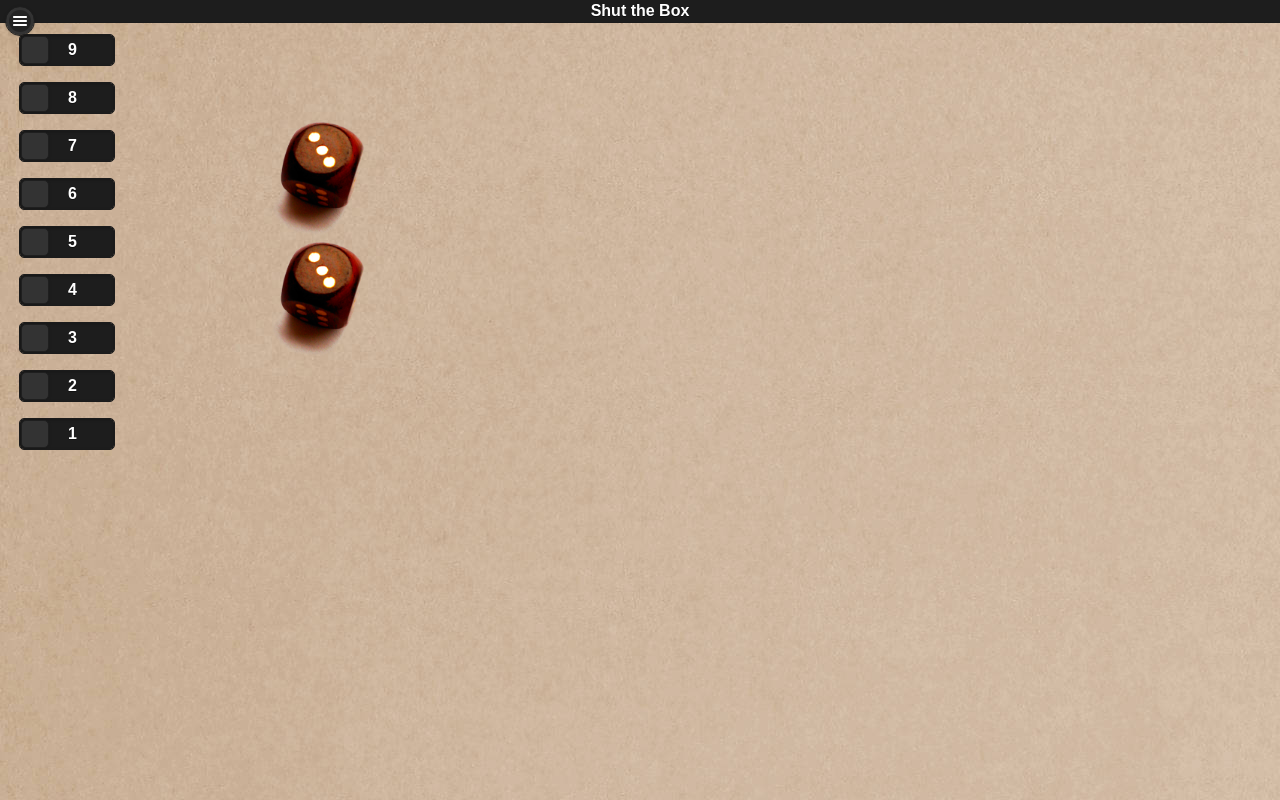
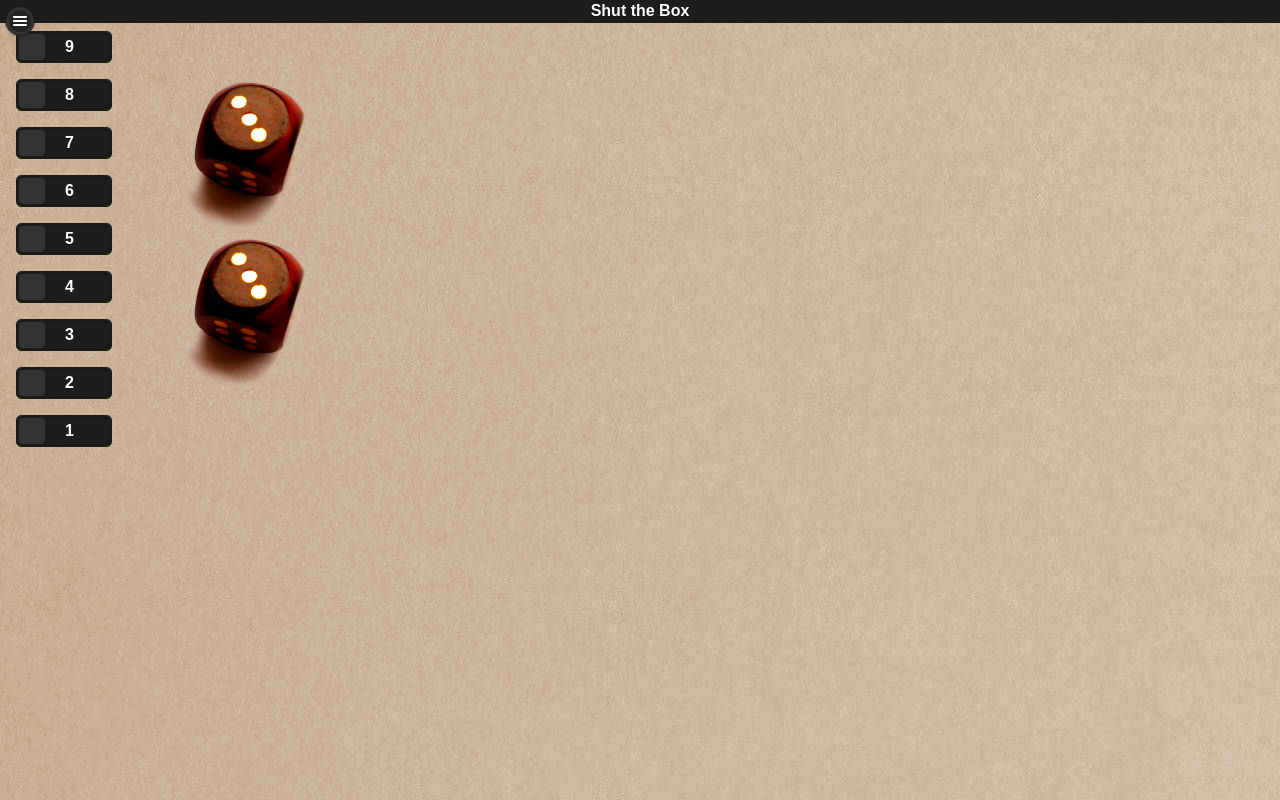
Before and after one commit to OMerkel/Shut-the-Box, a plain HTML site: page html5/src/index.html in a window 1280 px wide. Drawn offline with Linux system fonts and the light colour scheme.

Commit message:
Small changes for iOS compatibility.

```diff
--- a/html5/src/css/index.css
+++ b/html5/src/css/index.css
@@ -32,3 +32,15 @@
   border-radius: 0 0 8px 8px;
   margin: 0px;
 }
+
+table {
+  max-width: 400px;
+  border: 0px solid black;
+  border-spacing: 0px;
+}
+
+td {
+  padding: 0px;
+  margin: 0px;
+  border: 0px solid black;
+}
--- a/html5/src/index.html
+++ b/html5/src/index.html
@@ -47,6 +47,9 @@
     Creative Commons Attribution-NonCommercial-ShareAlike 4.0 International License.
 " />
   <title>Shut the Box</title>
+  <meta name="apple-mobile-web-app-capable" content="yes" />
+  <meta name="apple-mobile-web-app-status-bar-style" content="black" />
+  <link rel="apple-touch-icon" href="img/icons/1w6-5-128.png" />
   <meta content='width=device-width, initial-scale=1.0, maximum-scale=1.0, user-scalable=no'
     name='viewport' />
   <link rel='stylesheet' type='text/css' href='thirdparty/jquery.mobile-1.4.2/jquery.mobile-1.4.2.css' />
@@ -68,53 +71,51 @@
         <p>This HTML5 application depends on enabled Javascript capabilities in your browser.</p>
         <p>Please consider enabling Javascript if disabled through settings.</p>
       </noscript>
-      <table style='max-width: 400px;'>
+      <table>
       <tr>
-      <td width='50%'>
-        <select id="flap-9" data-role="flipswitch">
+        <td><select id="flap-9" data-role="flipswitch">
           <option value="off">9</option>
           <option value="on">9</option>
-        </select>
-        <select id="flap-8" data-role="flipswitch">
-          <option value="off">8</option>
-          <option value="on">8</option>
-        </select>
-        <select id="flap-7" data-role="flipswitch">
-          <option value="off">7</option>
-          <option value="on">7</option>
-        </select>
-        <select id="flap-6" data-role="flipswitch">
-          <option value="off">6</option>
-          <option value="on">6</option>
-        </select>
-        <select id="flap-5" data-role="flipswitch">
-          <option value="off">5</option>
-          <option value="on">5</option>
-        </select>
-        <select id="flap-4" data-role="flipswitch">
-          <option value="off">4</option>
-          <option value="on">4</option>
-        </select>
-        <select id="flap-3" data-role="flipswitch">
-          <option value="off">3</option>
-          <option value="on">3</option>
-        </select>
-        <select id="flap-2" data-role="flipswitch">
-          <option value="off">2</option>
-          <option value="on">2</option>
-        </select>
-        <select id="flap-1" data-role="flipswitch">
-          <option value="off">1</option>
-          <option value="on">1</option>
-        </select>
-      </td>
-      <td>
-        <center>
-        <img id='die1' src='img/1w6-3.png' width='50%' /><br/>
-        <img id='die2' src='img/1w6-3.png' width='50%' />
-        </center>
-      </td>
+        </select></td>
+        <td rowspan='9'>
+          <center>
+          <img id='die1' src='img/1w6-3.png' width='50%' /><br/>
+          <img id='die2' src='img/1w6-3.png' width='50%' />
+          </center>
+        </td>
       </tr>
+      <tr><td><select id="flap-8" data-role="flipswitch">
+        <option value="off">8</option>
+        <option value="on">8</option>
+      </select></td></tr>
+      <tr><td><select id="flap-7" data-role="flipswitch">
+        <option value="off">7</option>
+        <option value="on">7</option>
+      </select></td></tr>
+      <tr><td><select id="flap-6" data-role="flipswitch">
+        <option value="off">6</option>
+        <option value="on">6</option>
+      </select></td></tr>
+      <tr><td><select id="flap-5" data-role="flipswitch">
+        <option value="off">5</option>
+        <option value="on">5</option>
+      </select></td></tr>
+      <tr><td><select id="flap-4" data-role="flipswitch">
+        <option value="off">4</option>
+        <option value="on">4</option>
+      </select></td></tr>
+      <tr><td><select id="flap-3" data-role="flipswitch">
+        <option value="off">3</option>
+        <option value="on">3</option>
+      </select></td></tr>
+      <tr><td><select id="flap-2" data-role="flipswitch">
+        <option value="off">2</option>
+        <option value="on">2</option>
+      </select></td></tr>
+      <tr><td><select id="flap-1" data-role="flipswitch">
+        <option value="off">1</option>
+        <option value="on">1</option>
+      </select></td></tr>
       </table>
     </div>
   </div><!-- /content -->
```
